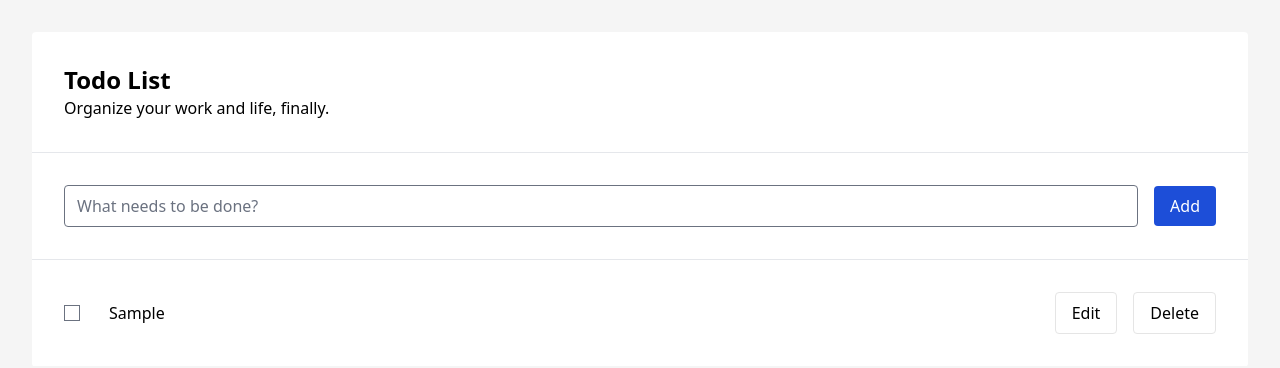
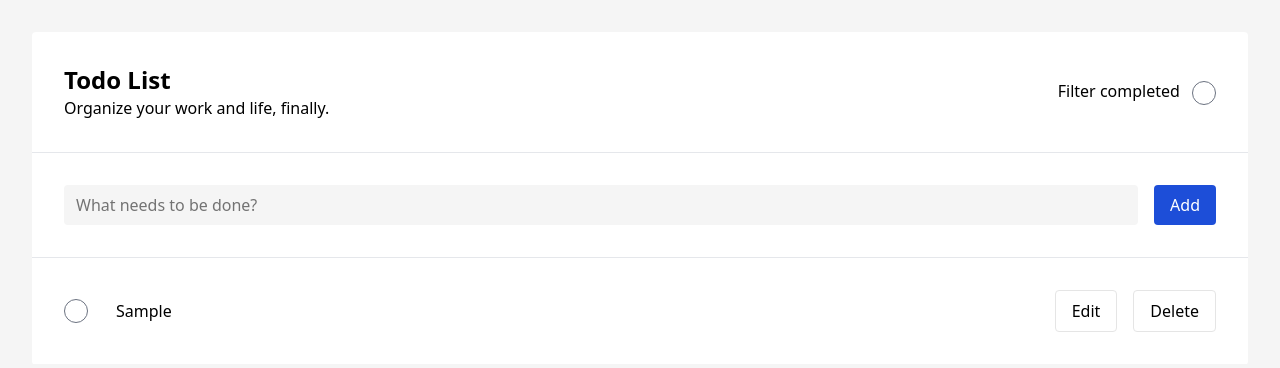
Before and after one commit to ferranblanche/svelte-todo, a Svelte app: page / in a window 1280 px wide. Both pictures are taken after typing "Sample" into the empty fields and a click on the button "Add". Shown: the top 368 px of the page. Built offline with nearby package versions, Linux system fonts and the light colour scheme.

Commit message:
feat: :sparkles: Filter completed todos

```diff
--- a/src/App.svelte
+++ b/src/App.svelte
@@ -1,5 +1,4 @@
 <script lang="ts">
-  import { todoStore } from "./todoStore";
   import AppHeader from "./lib/AppHeader.svelte";
   import AddTodoForm from "./lib/AddTodoForm.svelte";
   import TodoList from "./lib/TodoList.svelte";
@@ -21,10 +20,10 @@
 
 <style lang="postcss">
   main {
-    @apply h-[100vh] p-8 bg-neutral-100;
+    @apply h-[100vh] p-8 bg-neutral-100 dark:bg-neutral-900 dark:text-white;
   }
 
   div {
-    @apply container mx-auto bg-white rounded grid grid-cols-1 divide-y;
+    @apply container mx-auto bg-white dark:bg-neutral-800 rounded grid grid-cols-1 divide-y dark:divide-neutral-900;
   }
 </style>
--- a/src/app.postcss
+++ b/src/app.postcss
@@ -12,5 +12,13 @@ button.filled.accent {
 }
 
 button.outlined.neutral {
-  @apply border border-neutral-200;
+  @apply border border-neutral-200 dark:border-neutral-100;
 }
+
+input[type=text] {
+  @apply border-none rounded disabled:bg-transparent placeholder-neutral-500 bg-neutral-100 dark:bg-neutral-900;
+}
+
+input[type=checkbox] {
+  @apply h-6 w-6 rounded-full;
+}
--- a/src/lib/AddTodoForm.svelte
+++ b/src/lib/AddTodoForm.svelte
@@ -1,6 +1,6 @@
 <script lang="ts">
   import type { Todo } from "../types";
-  import { todoStore } from "../todoStore";
+  import { todoStore } from "../stores/todoStore";
 
   function handleAddTodoForm(event): void {
     let newTodoContent: string = event.target.todo.value;
--- a/src/lib/AppHeader.svelte
+++ b/src/lib/AppHeader.svelte
@@ -1,18 +1,27 @@
-<div>
-  <h1>Todo List</h1>
-  <h2>Organize your work and life, finally.</h2>
-</div>
+<script src="ts">
+  import FilterTodoToggle from "./FilterTodoToggle.svelte";
+</script>
+
+<header>
+  <div>
+    <h1>Todo List</h1>
+    <h2>Organize your work and life, finally.</h2>
+  </div>
+  <div>
+    <FilterTodoToggle />
+  </div>
+</header>
 
 <style lang="postcss">
-  div {
-    @apply p-8
+  header {
+    @apply p-8 flex flex-row justify-between items-center;
   }
 
   h1 {
-    @apply text-2xl font-bold
+    @apply text-2xl font-bold;
   }
 
   h2 {
-    @apply font-light
+    @apply font-light;
   }
 </style>
--- /dev/null
+++ b/src/lib/FilterTodoToggle.svelte
@@ -0,0 +1,14 @@
+<script lang="ts">
+  import { filterStore } from "../stores/filterStore";
+</script>
+
+<label for="switch">
+  Filter completed
+  <input type="checkbox" bind:checked={$filterStore} />
+</label>
+
+<style lang="postcss">
+  input {
+    @apply ml-2;
+  }
+</style>
--- a/src/lib/TodoItem.svelte
+++ b/src/lib/TodoItem.svelte
@@ -1,5 +1,5 @@
 <script lang="ts">
-  import { todoStore } from "../todoStore";
+  import { todoStore } from "../stores/todoStore";
   import type { Todo } from "../types";
 
   export let todo: Todo;
@@ -18,19 +18,19 @@
   }
 </script>
 
-<div>
+<form on:submit|preventDefault={handleTodoSave}>
   <input type="checkbox" bind:checked={todo.completed} />
   <input type="text" bind:value={todo.content} disabled={!todo.editing} />
   {#if todo.editing}
-    <button class="outlined neutral" on:click={handleTodoSave}>Save</button>
+    <button type="submit" class="outlined neutral" on:click={handleTodoSave}>Save</button>
   {:else}
     <button class="outlined neutral" on:click={handleTodoEdit}>Edit</button>
   {/if}
   <button class="outlined neutral" on:click={handleTodoDelete}>Delete</button>
-</div>
+</form>
 
 <style lang="postcss">
-  div {
+  form {
     @apply flex flex-row items-center justify-between gap-4 p-8 border-b border-neutral-100;
   }
 
--- a/src/lib/TodoList.svelte
+++ b/src/lib/TodoList.svelte
@@ -1,11 +1,14 @@
 <script lang="ts">
-  import { todoStore } from "../todoStore";
+  import { todoStore } from "../stores/todoStore";
+  import { filterStore } from "../stores/filterStore";
   import TodoItem from "./TodoItem.svelte";
 </script>
 
 {#if $todoStore.length}
   {#each $todoStore as todo, index}
-    <TodoItem {todo} {index} />
+    {#if !$filterStore || ($filterStore && !todo.completed) }
+      <TodoItem {todo} {index} />
+    {/if}
   {/each}
 {:else}
   <p>Add something to do</p>
--- /dev/null
+++ b/src/stores/filterStore.ts
@@ -0,0 +1,7 @@
+import { writable } from 'svelte/store';
+
+let filter: boolean = false;
+
+const filterStore = writable(filter);
+
+export { filterStore };
--- a/src/todoStore.ts
+++ b/src/stores/todoStore.ts
@@ -1,5 +1,5 @@
 import { writable } from 'svelte/store';
-import type { Todo } from './types';
+import type { Todo } from '../types';
 
 let todos: Todo[] = [];
 
```
